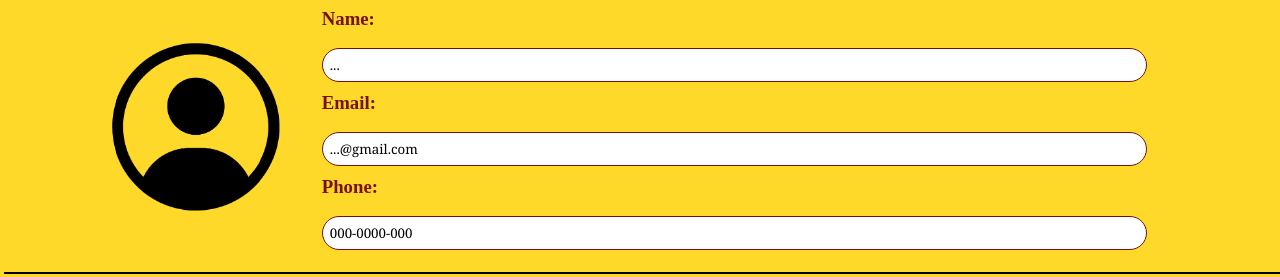
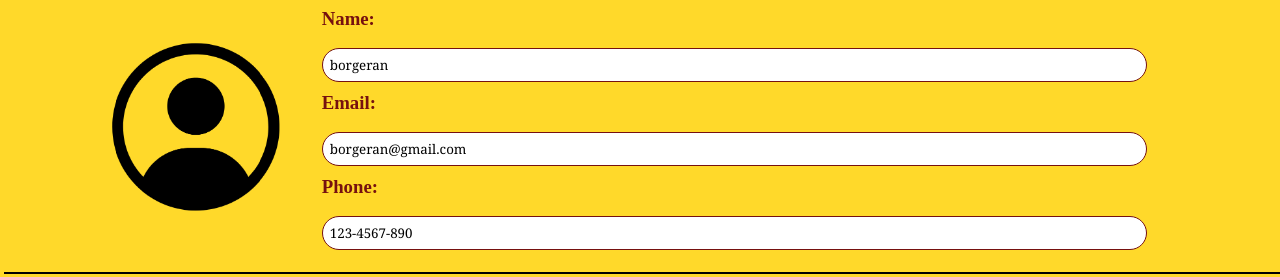
Before and after one commit to Weybenn/Borgeran, a plain HTML site: page account.html in a window 1280 px wide. Shown: the part 124-401 px from the top of the page. Drawn offline with Linux system fonts and the light colour scheme.

Commit message:
Add files via upload

```diff
--- a/account.html
+++ b/account.html
@@ -377,11 +377,11 @@
                 <img src="user.png" class="user">
                 <div class="details">
                     <label for="name"><h2>Name:</h2></label><br>
-                    <input type="text" id="name" value="..."><br><br>
+                    <input type="text" id="name" value="borgeran"><br><br>
                     <label for="email"><h2>Email:</h2></label><br>
-                    <input type="text" id="email" value="...@gmail.com"><br><br>
+                    <input type="text" id="email" value="borgeran@gmail.com"><br><br>
                     <label for="phone"><h2>Phone:</h2></label><br>
-                    <input type="text" id="phone" value="000-0000-000"><br><br>
+                    <input type="text" id="phone" value="123-4567-890"><br><br>
                 </div>
             </div>
             <div class="separator"></div>
```
